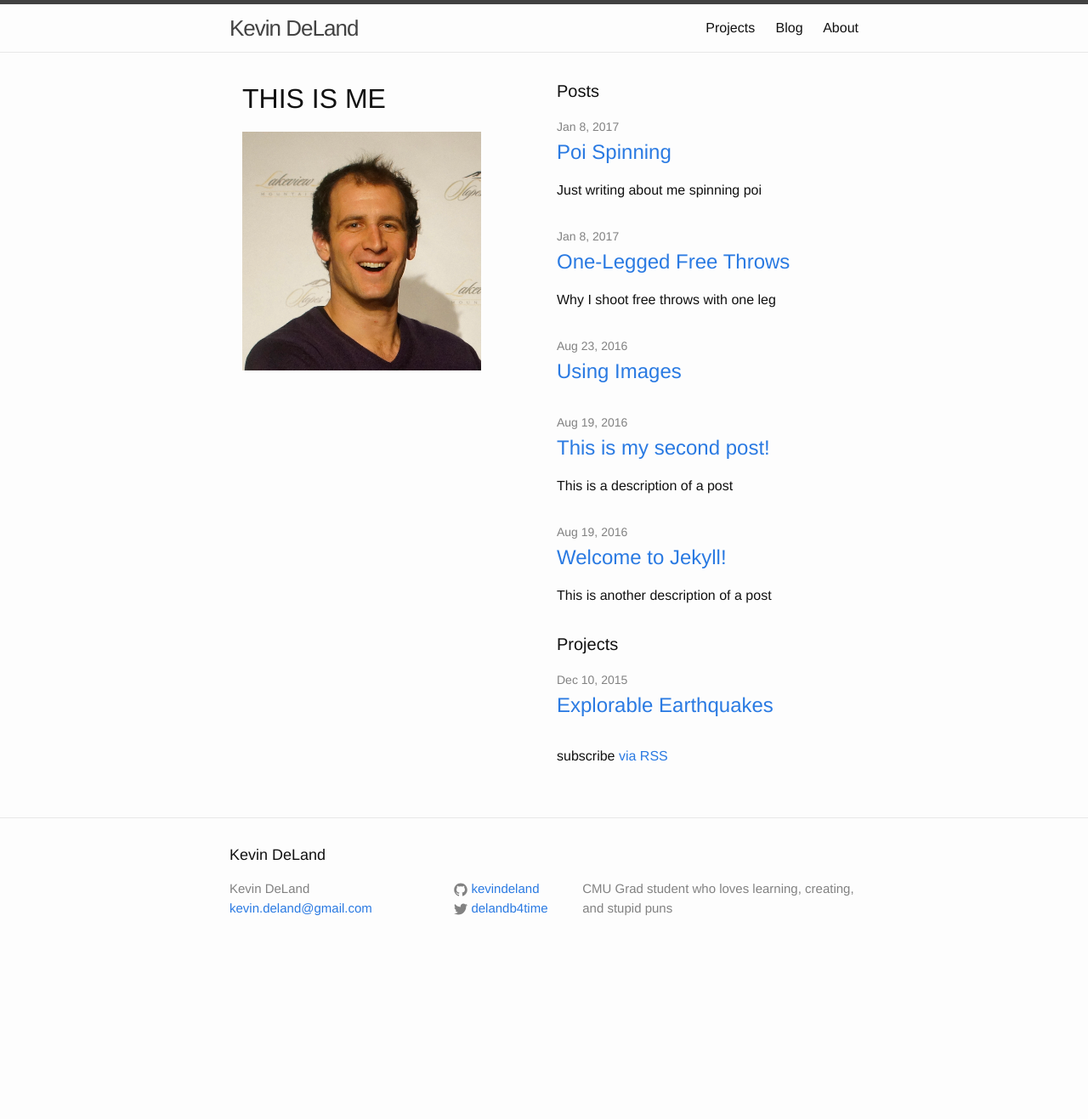
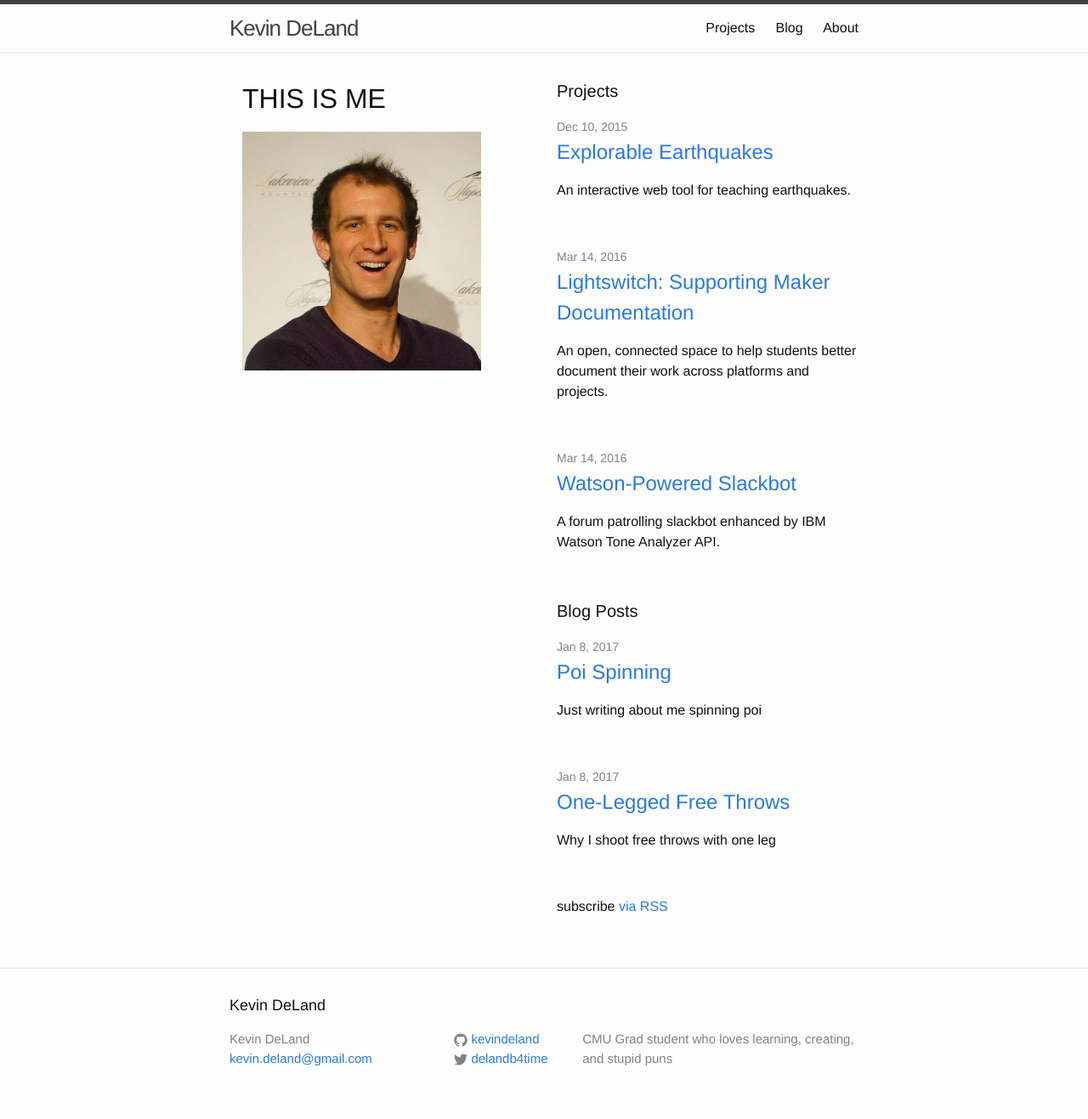
Before and after one commit to kevindeland/kevindeland.github.io, a Jekyll site: the page built from index.html, in a window 1280 px wide. Shown: the whole page at 85% size. Built offline with Jekyll 4.4.1, drawn with Linux system fonts in a browser that asks for light colours; before the commit the page ends 1140 px from its top, so only the background shows below that.

Commit message:
added projects

```diff
--- a/_posts/2016-08-19-my-second-post.markdown
+++ /dev/null
@@ -1,22 +0,0 @@
----
-layout: post
-title:  "This is my second post!"
-date:   2016-08-19 18:11:11 -0400
-description: "This is a description of a post"
-
-categories: jekyll update
----
-Hey, this is my second post.
-
-I like coding in javascript:
-
-{% highlight javascript %}
-// hey comment
-var x = 1 + 2;
-{% endhighlight %}
-
-Check out the [Jekyll docs][jekyll-docs] for more info on how to get the most out of Jekyll. File all bugs/feature requests at [Jekyll’s GitHub repo][jekyll-gh]. If you have questions, you can ask them on [Jekyll Talk][jekyll-talk].
-
-[jekyll-docs]: http://jekyllrb.com/docs/home
-[jekyll-gh]:   https://github.com/jekyll/jekyll
-[jekyll-talk]: https://talk.jekyllrb.com/
--- a/_posts/2016-08-19-welcome-to-jekyll.markdown
+++ /dev/null
@@ -1,26 +0,0 @@
----
-layout: post
-title:  "Welcome to Jekyll!"
-date:   2016-08-19 18:10:51 -0400
-description: "This is another description of a post"
-categories: jekyll update
----
-You’ll find this post in your `_posts` directory. Go ahead and edit it and re-build the site to see your changes. You can rebuild the site in many different ways, but the most common way is to run `jekyll serve`, which launches a web server and auto-regenerates your site when a file is updated.
-
-To add new posts, simply add a file in the `_posts` directory that follows the convention `YYYY-MM-DD-name-of-post.ext` and includes the necessary front matter. Take a look at the source for this post to get an idea about how it works.
-
-Jekyll also offers powerful support for code snippets:
-
-{% highlight ruby %}
-def print_hi(name)
-  puts "Hi, #{name}"
-end
-print_hi('Tom')
-#=> prints 'Hi, Tom' to STDOUT.
-{% endhighlight %}
-
-Check out the [Jekyll docs][jekyll-docs] for more info on how to get the most out of Jekyll. File all bugs/feature requests at [Jekyll’s GitHub repo][jekyll-gh]. If you have questions, you can ask them on [Jekyll Talk][jekyll-talk].
-
-[jekyll-docs]: http://jekyllrb.com/docs/home
-[jekyll-gh]:   https://github.com/jekyll/jekyll
-[jekyll-talk]: https://talk.jekyllrb.com/
--- a/_posts/2016-08-23-using-images.md
+++ /dev/null
@@ -1,9 +0,0 @@
----
-layout: post
-title: "Using Images"
-date: 2016-08-23 16:43:00 -0400
-categories: images experiment
----
-Hello, here is an image:
-![ayy]({{ site.url }}/assets/screenshot.png)
-I am updating this from my new macbook!
--- a/_projects/2016-08-23-explorable-earthquakes.md
+++ b/_projects/2016-08-23-explorable-earthquakes.md
@@ -2,6 +2,7 @@
 layout: project
 title: "Explorable Earthquakes"
 date: 2015-12-10 12:00:00 -0400
+description: "An interactive web tool for teaching earthquakes."
 categories: tangle education analogy earth-science
 ---
 
--- /dev/null
+++ b/_projects/2017-01-11-lightswitch.md
@@ -0,0 +1,9 @@
+---
+layout: project
+title: "Lightswitch: Supporting Maker Documentation"
+date: 2016-03-14 12:00:00 -0400
+description: "An open, connected space to help students better document their work across platforms and projects."
+categories: Watson slack
+---
+
+[In-depth project description](https://medium.com/@tgarncarz/lightswitch-an-open-connected-space-to-help-students-better-document-their-work-across-platforms-af5189eb344a#.gb9qicffl)
--- /dev/null
+++ b/_projects/2017-01-11-watson-slack-bot.md
@@ -0,0 +1,16 @@
+---
+layout: project
+title: "Watson-Powered Slackbot"
+date: 2016-03-14 12:00:00 -0400
+description: "A forum patrolling slackbot enhanced by IBM Watson Tone Analyzer API."
+categories: Watson slack
+---
+
+1. Periodically scrapes messages from IBM Connections Forum.
+2. Uses redis caching to determine if message has already been seen.
+3. Runs messages through [IBM Watson Tone Analyzer](https://www.ibm.com/watson/developercloud/tone-analyzer.html) to determine tone of message.
+4. Posts to slack with corresponding emoji
+
+This was a fun little side project I developed for the CIO Cloud team at IBM. I loved experimenting with the Watson services to see what they could do with text. The Tone Analyzer API looks for key words to determine the tone of the message. As you may see below, sometimes it was not entirely clear why API determined a message to have a partciular tone.
+
+![]({{ site.baseurl }}/assets/bluemix_emoji_1.png)
--- a/index.html
+++ b/index.html
@@ -14,7 +14,26 @@ layout: default
         <div class="home-col home-col-2">
         </div>
         <div class="home-col home-col-3">
-            <h1 class="page-heading">Posts</h1>
+
+
+            <div class="heading">
+                <h1 class="page-heading">Projects</h1>
+            </div>
+
+            <ul class="post-list">
+                {% for project in site.projects %}
+                <li>
+                    <span class="post-meta">{{ project.date | date: "%b %-d, %Y" }}</span>
+
+                    <h2>
+                        <a class="post-link" href="{{ project.url | prepend: site.baseurl }}">{{ project.title | escape }}</a>
+                    </h2> {{ project.description | escape }}
+                    <br><br>
+                </li>
+                {% endfor %}
+            </ul>
+
+            <h1 class="page-heading">Blog Posts</h1>
 
             <ul class="post-list">
                 {% for post in site.posts %}
@@ -24,20 +43,8 @@ layout: default
                     <h2>
                         <a class="post-link" href="{{ post.url | prepend: site.baseurl }}">{{ post.title | escape }}</a>
                     </h2> {{ post.description | escape }}
+                    <br><br>
 
-                </li>
-                {% endfor %}
-            </ul>
-
-            <h1 class="page-heading">Projects</h1>
-            <ul class="post-list">
-                {% for project in site.projects %}
-                <li>
-                    <span class="post-meta">{{ project.date | date: "%b %-d, %Y" }}</span>
-
-                    <h2>
-                        <a class="post-link" href="{{ project.url | prepend: site.baseurl }}">{{ project.title | escape }}</a>
-                    </h2>
                 </li>
                 {% endfor %}
             </ul>
```
Also changed, not shown: assets/bluemix_emoji_1.png (added), 1 other file.
